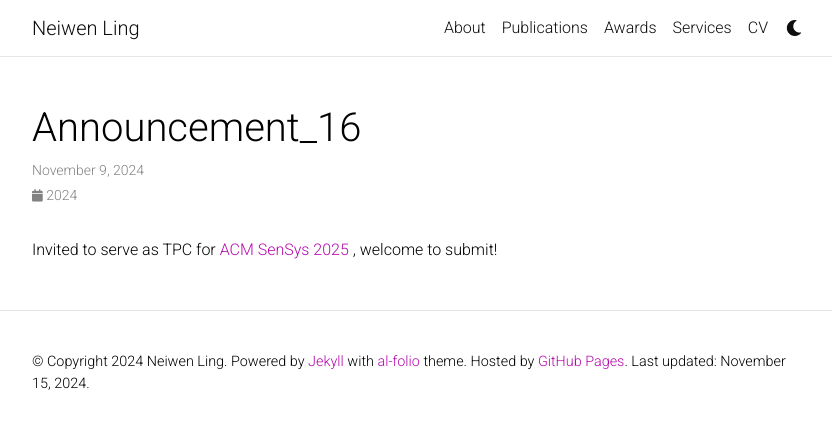
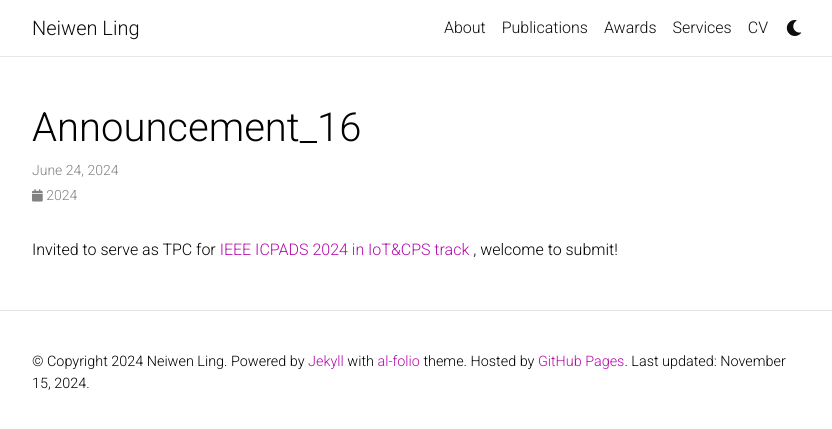
Before and after one commit to Neawhen/neiwen.github.io, a Jekyll site: the page built from _news/announcement_16.md, in a window 1280 px wide. Shown: the top 429 px of the page, without its empty margins (223-1055 px from the left). Built offline with Jekyll 4.4.1, drawn with Linux system fonts in a browser that asks for light colours; comment, search, counter and statistics services are not loaded; a style sheet for code colours, icons or effects is not loaded.

Commit message:
update news

```diff
--- a/_news/announcement_16.md
+++ b/_news/announcement_16.md
@@ -1,7 +1,7 @@
 ---
 layout: post
-date: 2024-11-09 07:59:00-0400
+date: 2024-06-24 07:59:00-0400
 inline: true
 ---
 
-Invited to serve as TPC for <a href="https://sensys.acm.org/2025/" target="_blank" rel="noopener noreferrer"> ACM SenSys 2025 </a> , welcome to submit!
+Invited to serve as TPC for <a href="https://attend.ieee.org/icpads/" target="_blank" rel="noopener noreferrer"> IEEE ICPADS 2024 in IoT&CPS track</a> , welcome to submit!
```
Also changed, not shown: _news/announcement_17.md (added, +7 -0 lines).
